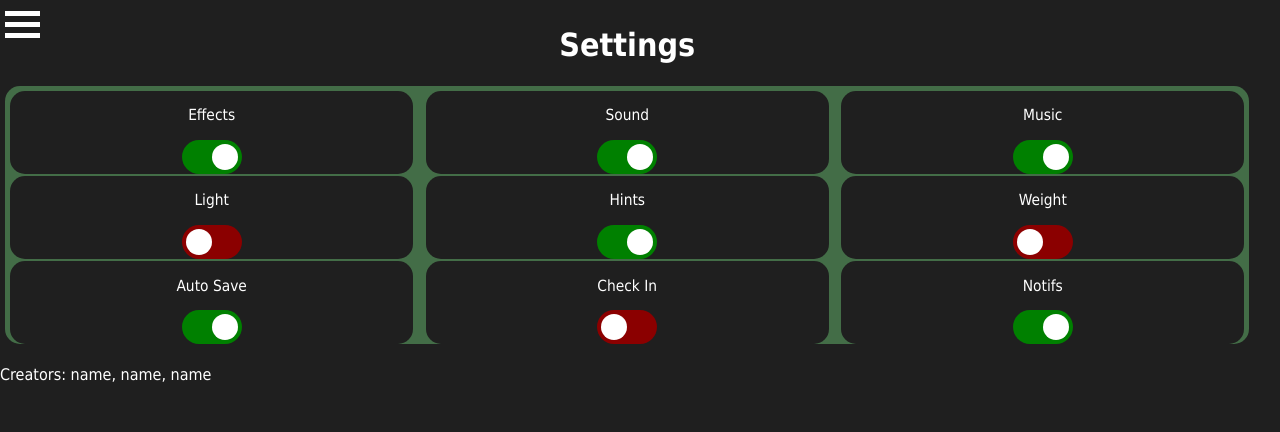
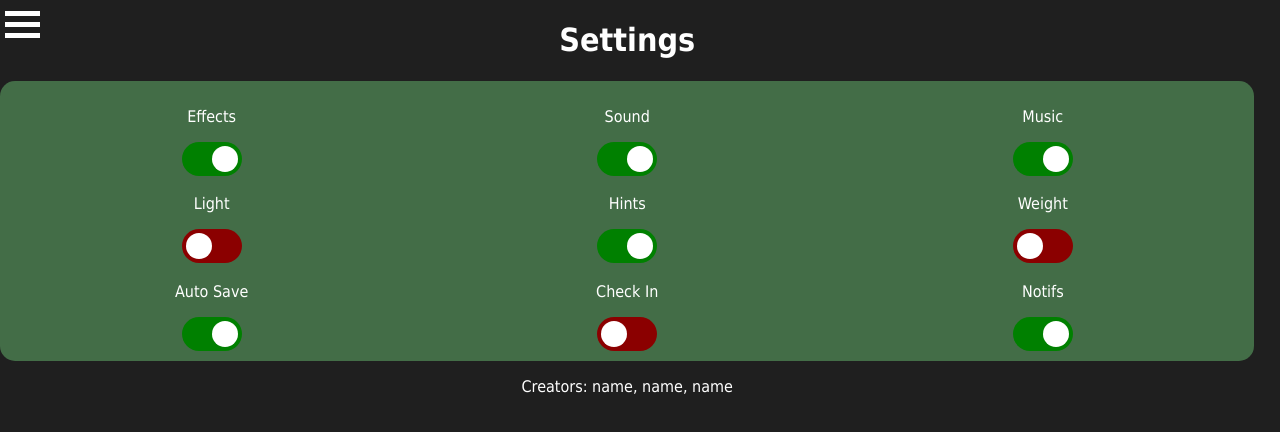
Before and after one commit to EvanBison/HabitHeroes, a React (Vite) app: page /account in a window 1280 px wide. Shown: the top 432 px of the page. Built offline with nearby package versions, Linux system fonts and the light colour scheme.

Commit message:
settings page

```diff
--- a/src/all.scss
+++ b/src/all.scss
@@ -45,3 +45,55 @@ body {
     color:var(--textColor)!important;
     user-select: none!important;
 }
+.switch {
+    position: relative;
+    display: inline-block;
+    width: 60px;
+    height: 34px;
+}
+
+.switch input {
+    opacity: 0;
+    width: 0;
+    height: 0;
+}
+
+.slider {
+    position: absolute;
+    cursor: pointer;
+    top: 0;
+    left: 0;
+    right: 0;
+    bottom: 0;
+    background-color: var(--sliderOff);
+    -webkit-transition: .4s;
+    transition: .4s;
+	border-radius: 34px;
+}
+
+.slider:hover {
+    transform: scale(1.05);
+}
+
+.slider:before {
+    position: absolute;
+    content: "";
+    height: 26px;
+    width: 26px;
+    left: 4px;
+    bottom: 4px;
+    background-color: var(--sliderTab);
+    -webkit-transition: .4s;
+    transition: .4s;
+	border-radius: 50%;
+}
+
+input:checked+.slider {
+    background-color: var(--sliderOn);
+}
+
+input:checked+.slider:before {
+    -webkit-transform: translateX(26px);
+    -ms-transform: translateX(26px);
+    transform: translateX(26px);
+}
--- a/src/views/Account/account.module.scss
+++ b/src/views/Account/account.module.scss
@@ -1,26 +1,16 @@
-.rightTopBox {
-    background: var(--main);
+body {
     text-align: center;
-    color: var(--textColor);
-    padding: 5px;
 }
 
-.rightTopBox>h1 {
-    grid-column: 1/3;
-    grid-row: 1/2;
-}
-
-.settings {
+.settingsDiv {
     background: var(--secondary);
     border-radius: 15px;
-    padding: 5px;
+    padding: 10px;
+    padding-bottom:15px;
     display: grid;
     grid-template-columns: repeat(3, 1fr);
     grid-template-rows: repeat(3, 1fr);
-    grid-column: 1/3;
-    grid-row: 2/10;
     grid-gap: 1%;
-    max-width: 100%;
 }
 
 .settings>div>p {
@@ -29,62 +19,7 @@
 }
 
 .settings>div {
+    padding:5px;
     border-radius: 15px;
     background: var(--background);
-    align-items: center;
 }
-
-
-
-.switch {
-    position: relative;
-    display: inline-block;
-    width: 60px;
-    height: 34px;
-}
-
-.switch input {
-    opacity: 0;
-    width: 0;
-    height: 0;
-}
-
-.slider {
-    position: absolute;
-    cursor: pointer;
-    top: 0;
-    left: 0;
-    right: 0;
-    bottom: 0;
-    background-color: var(--sliderOff);
-    -webkit-transition: .4s;
-    transition: .4s;
-	border-radius: 34px;
-}
-
-.slider:hover {
-    transform: scale(1.05);
-}
-
-.slider:before {
-    position: absolute;
-    content: "";
-    height: 26px;
-    width: 26px;
-    left: 4px;
-    bottom: 4px;
-    background-color: var(--sliderTab);
-    -webkit-transition: .4s;
-    transition: .4s;
-	border-radius: 50%;
-}
-
-input:checked+.slider {
-    background-color: var(--sliderOn);
-}
-
-input:checked+.slider:before {
-    -webkit-transform: translateX(26px);
-    -ms-transform: translateX(26px);
-    transform: translateX(26px);
-}
--- a/src/views/Account/index.tsx
+++ b/src/views/Account/index.tsx
@@ -9,23 +9,21 @@ export default function Account() {
     };
 	return (
 		<>
-			<div className={styles.rightTopBox}>
 			<h1>Settings</h1>
 			<Tooltip className="tooltip" id="menu">Navigate to Menu</Tooltip>
 			<div className="homeButton" onClick={goToHome} data-tooltip-id='menu'>
 				<div /> <div /> <div />
 			</div>
-				<div className={styles.settings}>
+			<div className={styles.settingsDiv}>
 				{["Effects", "Sound", "Music", "Light", "Hints", "Weight", "Auto Save", "Check In", "Notifs"].map((setting, index) => (
 					<div key={index}>
 						<p>{setting}</p>
-							<label className={styles.switch}>
+						<label className="switch">
 							<input type="checkbox" defaultChecked={setting !== "Light" && setting !== "Weight" && setting !== "Check In"} />
-								<span className={styles.slider}></span>
+							<span className="slider"></span>
 						</label>
 					</div>
 				))}
-				</div>
 			</div>
 			<div className={styles.rightBottomBox}>
 				<p>Creators: name, name, name</p>
--- a/src/views/Home/index.tsx
+++ b/src/views/Home/index.tsx
@@ -74,8 +74,8 @@ export default function Home() {
 					<div className={`${styles.timeTrialBox} ${styles.button}`}>
 						<h1>Progress</h1>
 					</div>
-					<div className={`${styles.addExerciseBox} ${styles.button}`}>
-						<h1 onClick={goToAccount}>Account</h1>
+					<div className={`${styles.addExerciseBox} ${styles.button}`} onClick={goToAccount}>
+						<h1>Account</h1>
 					</div>
 				</div>
 
```
Lines whose indentation alone changed are shown as unchanged.
